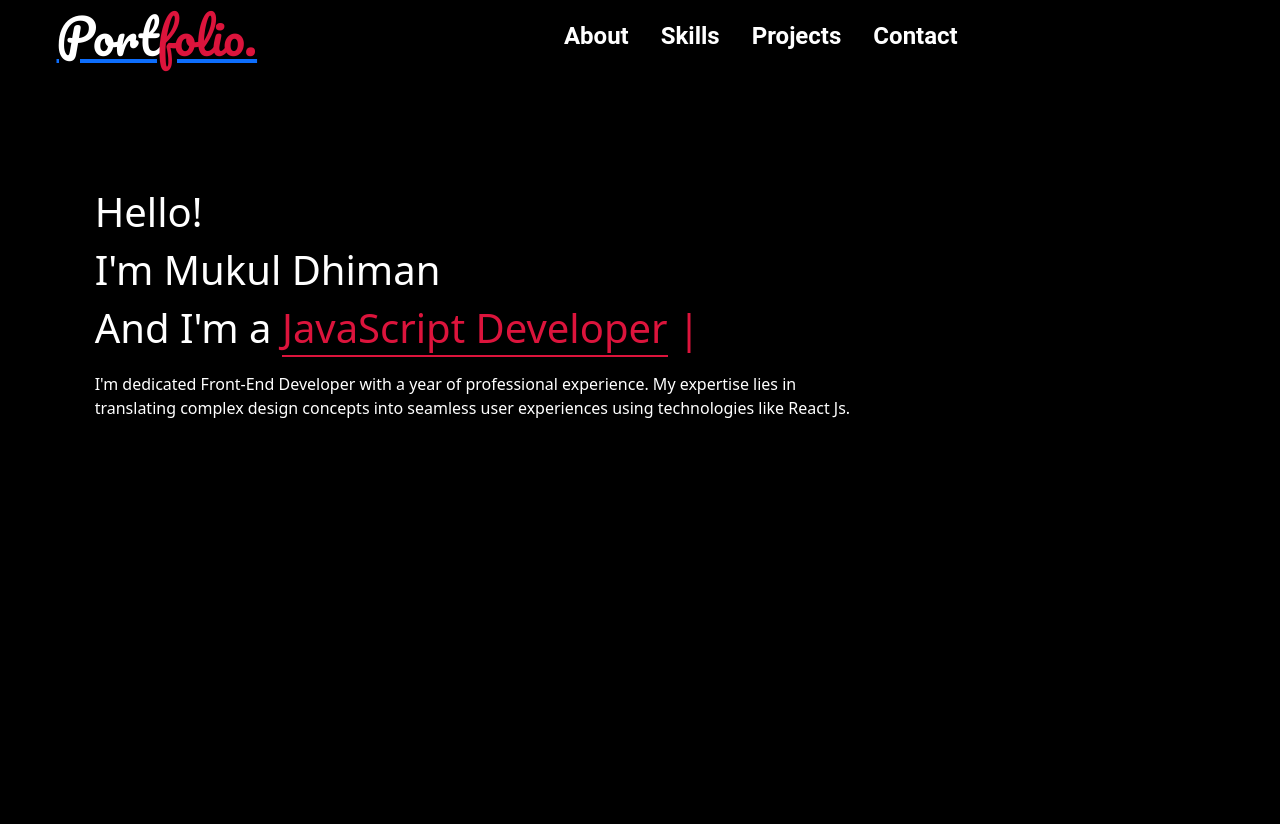
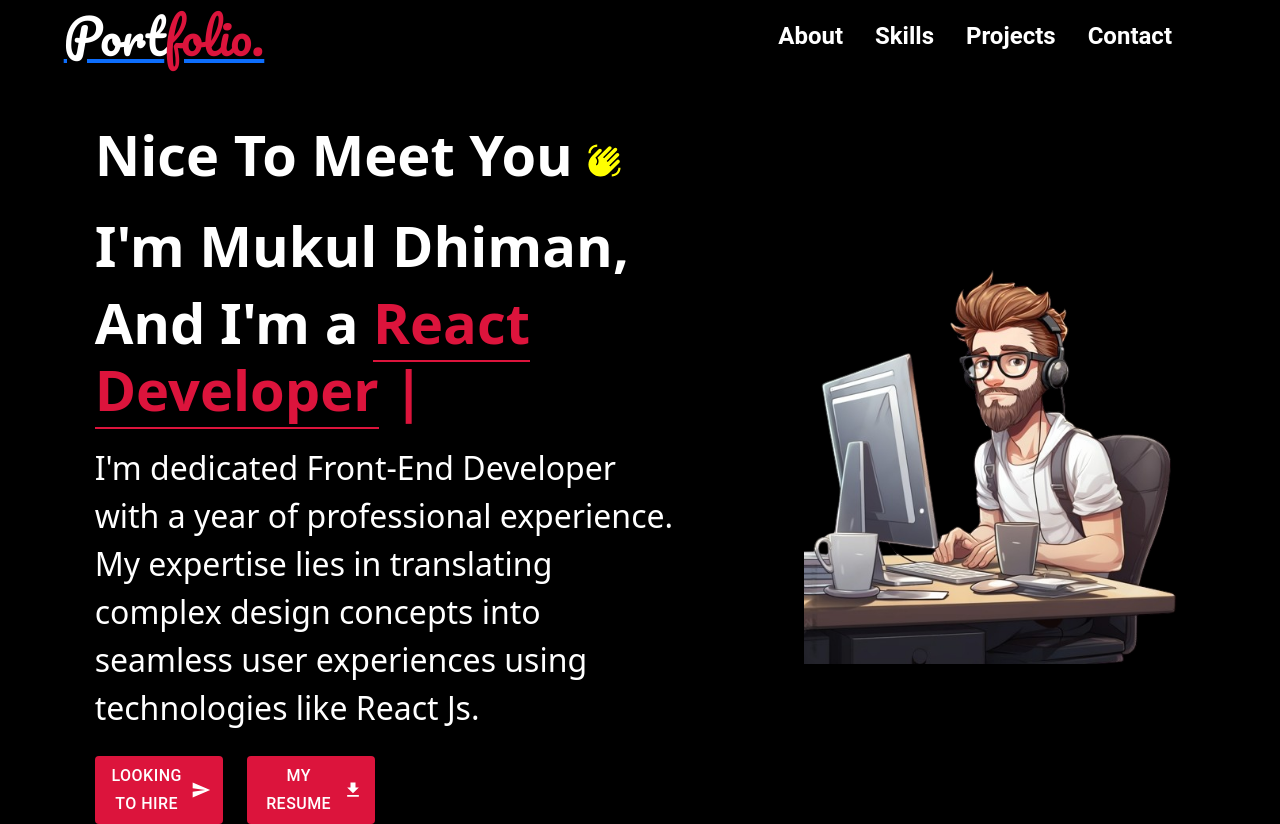
Before and after one commit to MukulDhiman03/Portfolio, a React (Vite) app: page /about in a window 1280 px wide. Before the commit the page ends 800 px from the top, so only its background shows below. Built offline with nearby package versions, Linux system fonts and the light colour scheme.

Commit message:
responsive

```diff
--- a/package.json
+++ b/package.json
@@ -18,7 +18,8 @@
     "react": "^18.2.0",
     "react-bootstrap": "^2.10.2",
     "react-dom": "^18.2.0",
-    "react-router-dom": "^6.23.1"
+    "react-router-dom": "^6.23.1",
+    "react-scroll": "^1.9.0"
   },
   "devDependencies": {
     "@types/react": "^18.2.66",
--- a/src/Pages/About.jsx
+++ b/src/Pages/About.jsx
@@ -1,15 +1,23 @@
 import React from "react";
 import { useEffect, useState } from "react";
-// import img from "../img/bg.jpg";
+import img from "../img/about.png";
+import Button from "@mui/material/Button";
+import SendIcon from "@mui/icons-material/Send";
+import WavingHandIcon from "@mui/icons-material/WavingHand";
+import DownloadIcon from "@mui/icons-material/Download";
+import Footer from "./Footer";
 
 const About = () => {
   const myData = [
     "Front End Developer",
     "React Developer",
     "JavaScript Developer",
+    "Python Developer",
   ];
   const [currentRoleIndex, setCurrentRoleIndex] = useState(0);
+  const [isMobile, setIsMobile] = useState(window.innerWidth < 800);
 
+  // to handle my data after every 1 second
   useEffect(() => {
     const interval = setInterval(() => {
       setCurrentRoleIndex((prevIndex) => (prevIndex + 1) % myData.length);
@@ -18,17 +26,40 @@ const About = () => {
     return () => clearInterval(interval);
   }, [myData.length]);
 
+  // to remove the image
+  useEffect(() => {
+    const handleResize = () => {
+      setIsMobile(window.innerWidth < 1000);
+    };
+
+    window.addEventListener("resize", handleResize);
+
+    // Cleanup the event listener on component unmount
+    return () => {
+      window.removeEventListener("resize", handleResize);
+    };
+  }, []);
+
   return (
+    <>
       <div className="container-fluid" id="about">
         <div
-        className="row mt-5 justify-content-around"
+          className="row d-flex justify-content-around align-items-center"
           // style={{ border: "2px solid red" }}
           id="image"
         >
-        <div className="col-8 text-start mt-5 ">
-          <h1>Hello!</h1>
-          <h1>I'm Mukul Dhiman</h1>
-          <h1 className="role">
+          <div className="col-md-6 col-sm-12 text-start ">
+            <p style={{ fontSize: "3.5rem", fontWeight: "bolder" }}>
+              Nice To Meet You{" "}
+              <WavingHandIcon fontSize="large" sx={{ color: "yellow" }} />
+            </p>
+            <h1 style={{ fontSize: "3.5rem", fontWeight: "bolder" }}>
+              I'm Mukul Dhiman,
+            </h1>
+            <h1
+              className="role"
+              style={{ fontSize: "3.5rem", fontWeight: "bolder" }}
+            >
               And I'm a{" "}
               <span
                 style={{ color: "crimson", borderBottom: "2px solid crimson" }}
@@ -37,17 +68,53 @@ const About = () => {
               </span>
               <span style={{ color: "crimson" }}> |</span>
             </h1>
-          <p>
+            <p style={{ fontSize: "2rem" }}>
               I'm dedicated Front-End Developer with a year of professional
-            experience. My expertise lies in translating complex design concepts
-            into seamless user experiences using technologies like React Js.
+              experience. My expertise lies in translating complex design
+              concepts into seamless user experiences using technologies like
+              React Js.
             </p>
+            <div className="row">
+              <div className="col-md-3 mt-2">
+                <Button
+                  variant="contained"
+                  endIcon={<SendIcon />}
+                  sx={{
+                    color: "white",
+                    backgroundColor: "crimson",
+                    fontSize: "1rem",
+                  }}
+                >
+                  Looking To Hire
+                </Button>
               </div>
-        <div className="col-2">
-          {/* <img className="img-fluid" src={img}></img> */}
+
+              <div className="col-md-3 mt-2">
+                <Button
+                  variant="contained"
+                  endIcon={<DownloadIcon />}
+                  sx={{
+                    color: "white",
+                    backgroundColor: "crimson",
+                    fontSize: "1rem",
+                  }}
+                >
+                  My Resume
+                </Button>
               </div>
             </div>
           </div>
+          <div className="col-md-4 col-sm-12">
+            {!isMobile && (
+              <img className="img-fluid" src={img} alt="description" />
+            )}
+          </div>
+          {/* <div className="mt-2">
+            <Footer />
+          </div> */}
+        </div>
+      </div>
+    </>
   );
 };
 
--- a/src/Pages/Certificates.jsx
+++ b/src/Pages/Certificates.jsx
@@ -15,7 +15,8 @@ const Docker =
 const Certificates = () => {
   return (
     <div className="accordion-root">
-      <Accordion>
+      <p style={{ fontSize: "2.5rem", fontWeight: "bolder" }}>Certifications</p>
+      <Accordion sx={{ backgroundColor: "black", color: "white" }}>
         <AccordionSummary
           expandIcon={<ExpandMoreIcon style={{ color: "white" }} />}
           aria-controls="panel1-content"
@@ -36,7 +37,7 @@ const Certificates = () => {
           </span>
         </AccordionDetails>
       </Accordion>
-      <Accordion>
+      <Accordion sx={{ backgroundColor: "black", color: "white" }}>
         <AccordionSummary
           expandIcon={<ExpandMoreIcon style={{ color: "white" }} />}
           aria-controls="panel2-content"
@@ -57,7 +58,7 @@ const Certificates = () => {
           </span>
         </AccordionDetails>
       </Accordion>
-      <Accordion>
+      <Accordion sx={{ backgroundColor: "black", color: "white" }}>
         <AccordionSummary
           expandIcon={<ExpandMoreIcon style={{ color: "white" }} />}
           aria-controls="panel3-content"
--- a/src/Pages/Footer.jsx
+++ b/src/Pages/Footer.jsx
@@ -1,4 +1,5 @@
 import React from "react";
+import CopyrightIcon from "@mui/icons-material/Copyright";
 
 const Footer = () => {
   return (
@@ -6,9 +7,15 @@ const Footer = () => {
       className="container-fluid text-center"
       style={{
         textAlign: "center",
+        // background: "white",
+        // color: "crimson",
+        fontWeight: "bolder",
       }}
     >
-      <h3>Created By Mukul Dhiman | 2024 All rights reserved</h3>
+      <h3>
+        Created By <span style={{ color: "crimson" }}>Mukul Dhiman</span> |{" "}
+        <CopyrightIcon fontSize="larger" /> 2024 All rights reserved
+      </h3>
     </div>
   );
 };
--- a/src/Pages/Header.jsx
+++ b/src/Pages/Header.jsx
@@ -3,7 +3,7 @@ import AppBar from "@mui/material/AppBar";
 import Box from "@mui/material/Box";
 import Toolbar from "@mui/material/Toolbar";
 import Typography from "@mui/material/Typography";
-import { Link } from "react-router-dom";
+import { NavLink } from "react-router-dom";
 
 const Header = () => {
   return (
@@ -13,21 +13,24 @@ const Header = () => {
           <AppBar position="static" sx={{ backgroundColor: "black" }}>
             <Toolbar>
               <div className="logo">
-                <Link>
+                <NavLink>
                   <span style={{ color: "white" }}>Port</span>
                   <span style={{ color: "crimson" }}>folio.</span>
-                </Link>
+                </NavLink>
               </div>
-              <div className="nav-items">
+              <div
+                className="nav-items d-flex justify-content-end"
+                style={{ width: "70vw" }}
+              >
                 <Typography
                   variant="h5"
                   component="div"
                   p={2}
                   sx={{ fontWeight: "bolder" }}
                 >
-                  <Link to="/about" className="link">
+                  <NavLink to="/about" className="link">
                     About
-                  </Link>
+                  </NavLink>
                 </Typography>
                 <Typography
                   variant="h5"
@@ -35,9 +38,9 @@ const Header = () => {
                   p={2}
                   sx={{ fontWeight: "bolder" }}
                 >
-                  <Link to="/skills" className="link">
+                  <NavLink to="/skills" className="link">
                     Skills
-                  </Link>
+                  </NavLink>
                 </Typography>
                 <Typography
                   variant="h5"
@@ -45,9 +48,9 @@ const Header = () => {
                   p={2}
                   sx={{ fontWeight: "bolder" }}
                 >
-                  <Link to="/projects" className="link">
+                  <NavLink to="/projects" className="link">
                     Projects
-                  </Link>
+                  </NavLink>
                 </Typography>
                 <Typography
                   variant="h5"
@@ -55,9 +58,9 @@ const Header = () => {
                   p={2}
                   sx={{ fontWeight: "bolder" }}
                 >
-                  <Link to="/contact" className="link">
+                  <NavLink to="/contact" className="link">
                     Contact
-                  </Link>
+                  </NavLink>
                 </Typography>
               </div>
             </Toolbar>
--- a/src/Pages/Projects.jsx
+++ b/src/Pages/Projects.jsx
@@ -1,6 +1,7 @@
 import React, { useEffect, useState } from "react";
 import CardComp from "./CardComp";
 import projectData from "../assets/ProjectData";
+import Footer from "./Footer";
 
 const Projects = () => {
   const [data, setData] = useState([]);
@@ -11,7 +12,15 @@ const Projects = () => {
   console.log(data);
 
   return (
-    <div className="container mt-2">
+    <>
+      <div
+        className="container mt-2"
+        style={{
+          minHeight: "calc(100vh - 100px)",
+          display: "flex",
+          flexDirection: "column",
+        }}
+      >
         <div className="row text-center">
           <h1>My Projects</h1>
           <h2 style={{ color: "crimson" }}>
@@ -20,16 +29,23 @@ const Projects = () => {
             <span style={{ color: "white" }}>--</span>
           </h2>
         </div>
-      <div className="row mt-4">
+        <div className="row mt-4 flex-grow-1  align-items-center">
           {data.map((item, index) => {
             return (
-            <div className="col-md-4 mt-3" key={index}>
+              <div
+                className="col-md-4 col-sm-12 mt-3 d-flex justify-content-center"
+                key={index}
+              >
                 <CardComp data={item} />
               </div>
             );
           })}
         </div>
       </div>
+      <div className="mt-3">
+        <Footer />
+      </div>
+    </>
   );
 };
 
--- a/src/Pages/Skills.jsx
+++ b/src/Pages/Skills.jsx
@@ -12,10 +12,12 @@ import GIT from "../img/git.png";
 import POSTMAN from "../img/postman.png";
 import docker from "../img/docker.png";
 import Certificates from "./Certificates";
+import Footer from "./Footer";
 
 const Skills = () => {
   return (
-    <div className="container-fluid mt-1">
+    <>
+      <div className="container mt-1">
         <div className="row text-center">
           <h1>My Skills</h1>
           <h2 style={{ color: "crimson" }}>
@@ -24,10 +26,12 @@ const Skills = () => {
             <span style={{ color: "white" }}>--</span>
           </h2>
         </div>
-      <div className="row justify-content-around">
-        <div className="col-md-5 p-4">
-          <h3>My creative skills & experiences</h3>
-          <p style={{ fontSize: "1.3rem" }}>
+        <div className="row ">
+          <div className="col-md-6 col-sm-12 p-4">
+            <h3 style={{ fontSize: "2.5rem", fontWeight: "bolder" }}>
+              My creative skills & experiences
+            </h3>
+            <p style={{ fontSize: "1.5rem" }}>
               I am a Frontend Developer with a passion for learning and can work
               with estimation of future tasks and client feedback. I am
               highly-motivated, result oriented, self-driven, hard-working, fast
@@ -35,12 +39,12 @@ const Skills = () => {
               aware of the latest Front-end Development Tools. I have a firm
               knowledge of JavaScript, React.js, Python, Django Redux Toolkit,
               React Context, HTML5, CSS3, TailwindCSS, Bootstrap, Material UI,
-            React Hook Form, , React Testing Library, Webpack, Parcel.js, REST
-            API, Axios, NPM, Git, Jira, and possess a good knowledge of computer
-            frameworks and tools that are used in today’s technology.
+              React Hook Form, React Testing Library, Webpack, Parcel.js, REST
+              API, Axios, NPM, Git, Jira, and possess a good knowledge of
+              computer frameworks and tools that are used in today’s technology.
             </p>
           </div>
-        <div className="col-md-5 p-4">
+          <div className="col-md-6 col-sm-12 p-4">
             <div className="skills-container">
               <div className="skill-item">
                 <img src={JS} />
@@ -81,15 +85,12 @@ const Skills = () => {
             </div>
           </div>
         </div>
-      {/* <div className="mt-2 d-flex flex-column mx-5">
-        <div>
-          <h2>My Certifications</h2>
-        </div>
-        <div className="col-4">
+        <div className="row my-2">
           <Certificates />
         </div>
-      </div> */}
       </div>
+      <Footer />
+    </>
   );
 };
 
--- a/src/index.css
+++ b/src/index.css
@@ -46,6 +46,7 @@ body {
 }
 
 
+
 .nav-items {
   width: 80vw;
   /* border: 2px solid red; */
@@ -57,8 +58,7 @@ body {
 
 #about {
   /* border: 2px solid beige; */
-  height: 90vh;
-  overflow-y: hidden;
+  height: 87vh;
 
 }
 
```
Also changed, not shown: src/Pages/Contact.jsx (+9 -1 lines), src/img/about.png (added), 1 other file (tests, documents, lock files or other folders). Lines whose indentation alone changed are shown as unchanged.
